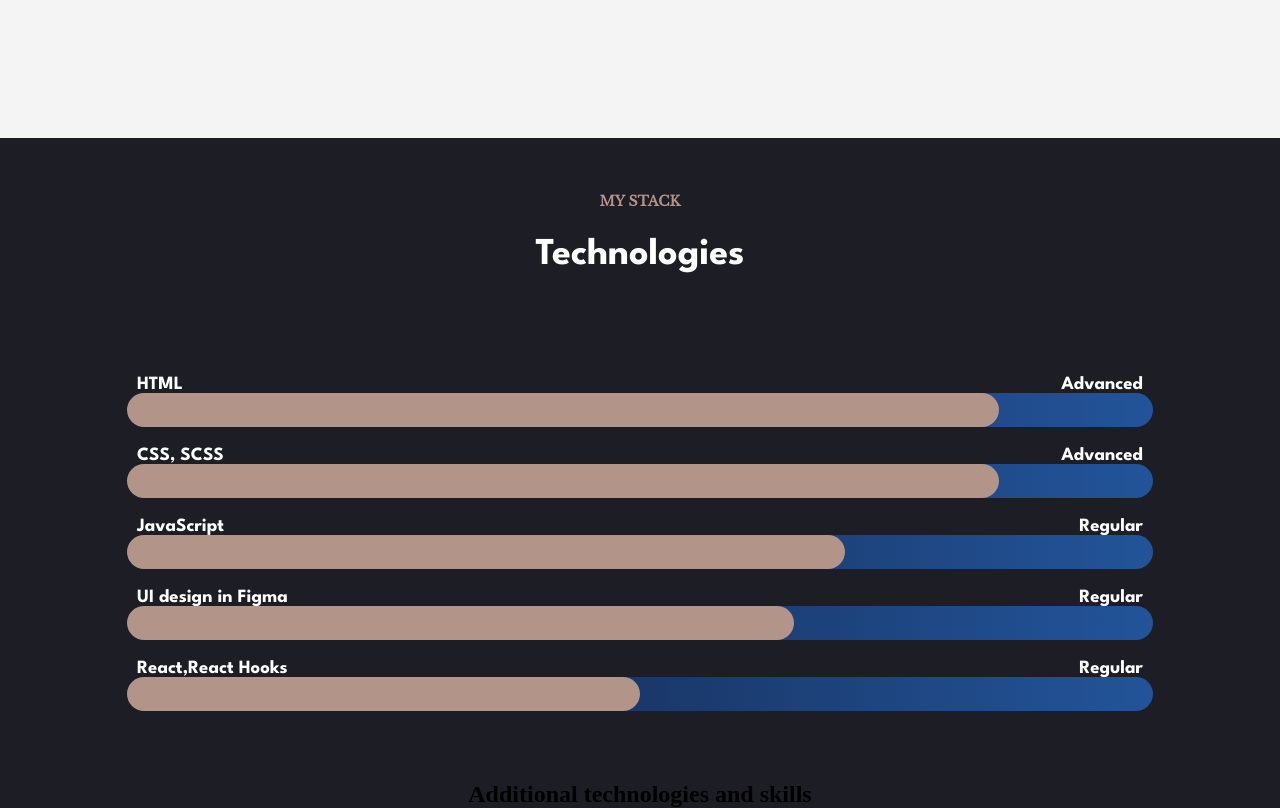
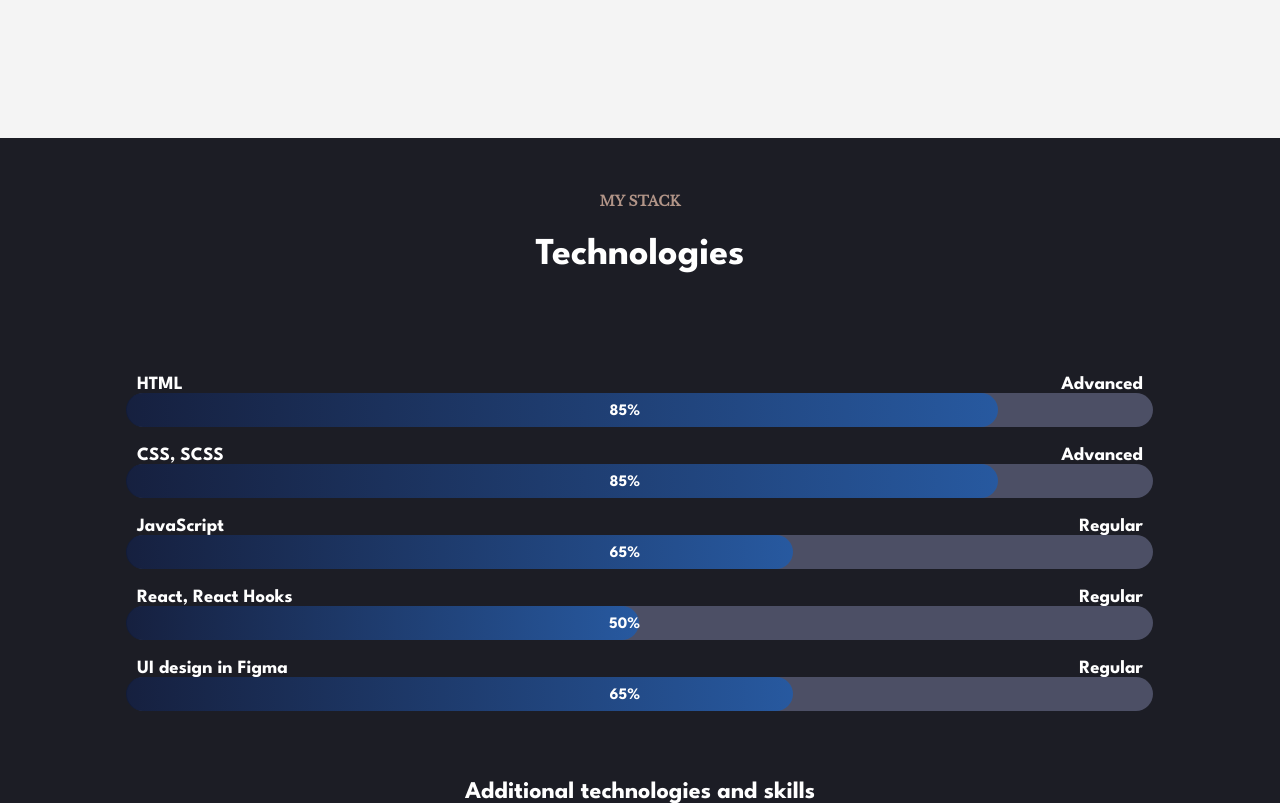
Before and after one commit to romanvtch/about_me, a React (Create React App) app: page / in a window 1280 px wide. Shown: the part 2680-3488 px from the top of the page. Built offline with nearby package versions, Linux system fonts and the light colour scheme.

Commit message:
beta v0.4 optimization

```diff
--- a/src/App.js
+++ b/src/App.js
@@ -26,6 +26,41 @@
   const handleoOpenAbout = () => {
     setIsOpenAbout(!isOpenAbout);
   };
+
+  const skills = [
+    { title: "HTML", level: "Advanced", progressLength: "85%" },
+    { title: "CSS, SCSS", level: "Advanced", progressLength: "85%" },
+    { title: "JavaScript", level: "Regular", progressLength: "65%" },
+    { title: "React, React Hooks", level: "Regular", progressLength: "50%" },
+    { title: "UI design in Figma", level: "Regular", progressLength: "65%" },
+  ];
+
+  const caseList = [
+    {
+      dataAos: "fade-right",
+      link: "https://romanvtch.github.io/onShop/",
+      image: "https://i.ibb.co/28yQp1Y/sneakers.jpg",
+      title: "React Shop",
+      subtitle: "Online shoe store",
+      number: "01",
+    },
+    {
+      dataAos: "fade-left",
+      link: "https://bestcars.rent/",
+      image: "https://i.ibb.co/RHnsWnk/best-cars.png",
+      title: "BestCars",
+      subtitle: "Rent car and drivers",
+      number: "02",
+    },
+    {
+      dataAos: "fade-right",
+      link: '"https://pozniakova.shop/papir.html',
+      image: "https://i.ibb.co/CVZPSbG/wq.jpg",
+      title: "Pozniakova Catalog",
+      subtitle: "Cookies and sweet paper",
+      number: "03",
+    },
+  ];
 
   return (
     <div className={"wrapper " + (isSwitchColor ? "light" : "")}>
@@ -264,43 +299,13 @@
               </div>
 
               <ul className="case__studies">
-                <li className="case__list">
-                  <div data-aos="fade-right" data-aos-duration="500">
-                    <Case
-                      link={"https://romanvtch.github.io/onShop/"}
-                      image={
-                        "https://media-1obl-ru.storage.yandexcloud.net/resize_cache/811683/e71ad92e8a086fd0ad26a63a20c0e003/iblock/05f/05f2556ff310519bdac14965b63732ef.jpg"
-                      }
-                      title={"React Shop"}
-                      subtitle={"Online shoe store"}
-                      number={"01"}
-                    />
-                  </div>
-                </li>
-
-                <li className="case__list">
-                  <div data-aos="fade-left" data-aos-duration="500">
-                    <Case
-                      link={"https://bestcars.rent/"}
-                      image={"https://i.ibb.co/RHnsWnk/best-cars.png"}
-                      title={"BestCars"}
-                      subtitle={"Rent car and drivers"}
-                      number={"02"}
-                    />
-                  </div>
-                </li>
-
-                <li className="case__list">
-                  <div data-aos="fade-right" data-aos-duration="500">
-                    <Case
-                      link={"https://pozniakova.shop/papir.html"}
-                      image={"https://i.ibb.co/CVZPSbG/wq.jpg"}
-                      title={"Pozniakova Catalog"}
-                      subtitle={"Cookies and sweet paper"}
-                      number={"03"}
-                    />
-                  </div>
-                </li>
+                {caseList.map((caseItem) => (
+                  <li key={caseItem.title} className="case__list">
+                    <div data-aos={caseItem.dataAos} data-aos-duration="500">
+                      <Case {...caseItem} />
+                    </div>
+                  </li>
+                ))}
               </ul>
             </div>
           </section>
@@ -309,48 +314,21 @@
             <div className="section__container">
               <div className="case__text">
                 <p>MY STACK</p>
-                <h1 style={{ color: "#fff" }}>Technologies</h1>
+                <h1>Technologies</h1>
               </div>
+
               <ul className="progress__container">
-                <li>
-                  <ProgressBar
-                    title="HTML"
-                    level="Advanced"
-                    progressLength="85%"
-                  />
-                </li>
-                <li>
-                  <ProgressBar
-                    title="CSS, SCSS"
-                    level="Advanced"
-                    progressLength="85%"
-                  />
-                </li>
-                <li>
-                  <ProgressBar
-                    title="JavaScript"
-                    level="Regular"
-                    progressLength="70%"
-                  />
-                </li>
-                <li>
-                  <ProgressBar
-                    title="UI design in Figma"
-                    level="Regular"
-                    progressLength="65%"
-                  />
-                </li>
-                <li>
-                  <ProgressBar
-                    title="React,React Hooks"
-                    level="Regular"
-                    progressLength="50%"
-                  />
-                </li>
+                {skills.map((skill) => (
+                  <li key={skill.title}>
+                    <ProgressBar {...skill} />
+                  </li>
+                ))}
               </ul>
 
-              <div className="addionTech">
+              <div className="tech__container">
                 <h2>Additional technologies and skills</h2>
+
+                <div className="tech"></div>
               </div>
             </div>
           </section>
--- a/src/Components/ProgressBar.jsx
+++ b/src/Components/ProgressBar.jsx
@@ -33,8 +33,7 @@
     </div>
     <div
       className={`progress ${isShowProgress ? "show-before" : ""}`}
-      style={{ "--progressLength": progressLength }}
-    ></div>
+      style={{ "--progressLength": progressLength }}><h4>{progressLength}</h4></div>
     </>
   );
 };
--- a/src/index.scss
+++ b/src/index.scss
@@ -111,6 +111,35 @@
           &::after {
             background-color: #4c4f65;
           }
+        }
+      }
+    }
+    .section__three {
+      .case__text {
+        h1 {
+          color: #4c4f65;
+        }
+      }
+      .progress__container {
+        .text__progress {
+          color: #4c4f65;
+        }
+        .progress {
+          background: #4c4f65;
+          &::before {
+
+            background-color: rgba(28, 29, 37, 0.9);
+            background: linear-gradient(
+              270deg,
+              rgba(35, 90, 166, 0.9),
+              rgba(16, 27, 59, 0.9)
+            );
+          }
+        }
+      }
+      .tech__container {
+        h2 {
+          color: #4c4f65;
         }
       }
     }
@@ -707,9 +736,10 @@
     background-color: #f4f4f4;
 
     .section__container {
+      padding-bottom: 130px;
       .case__studies {
         .case__list {
-          padding-bottom: 130px !important;
+          padding-bottom: 130px;
         }
         .case {
           width: 100%;
@@ -755,8 +785,7 @@
               );
               opacity: 0.9;
 
-              transition: all 0.5s ease;
-              transition-delay: 0.25s;
+              transition: all 0.3s 0.1s ease;
               z-index: 2;
             }
 
@@ -778,7 +807,7 @@
                 font-size: 13.5625em;
                 font-weight: 700;
                 font-family: "League Spartan", sans-serif;
-                transition: color 0.3s 0.8s ease-in-out, transform 0.4s 0.1s,
+                transition: color 0.3s 0.6s ease-in-out, transform 0.4s 0.1s,
                   opacity 0.2s ease-in-out;
                 opacity: 0;
               }
@@ -789,7 +818,7 @@
               bottom: 0;
               left: 60px;
               transform: scale(0.95);
-              transition: transform 0.3s 0.6s ease-in;
+              transition: transform 0.3s 0.6s ease-in-out;
               text-align: start;
               z-index: 2;
 
@@ -861,21 +890,24 @@
     display: block;
     width: 100%;
     height: 100%;
-    background-color: #f4f4f4;
-    background-color: #1c1d25;
     $progressLength: 0% !default;
 
+    .case__text {
+      h1 {
+        color: #fff;
+      }
+    }
     .progress__container {
       width: 90%;
       margin: 0 auto;
       padding: 50px 0px;
+      font-family: "League Spartan", sans-serif;
 
-      .text__progress{
+      .text__progress {
         display: flex;
         justify-content: space-between;
         align-items: center;
         color: #fff;
-        font-family: "League Spartan", sans-serif;
         padding: 0 10px;
       }
 
@@ -885,19 +917,31 @@
         height: 34px;
         width: 100%;
         margin-bottom: 20px;
-        background-color: rgba(28, 29, 37, 0.9);
-        background: linear-gradient(270deg, rgba(35, 90, 166, 0.9), rgba(16, 27, 59, 0.9));
+        background: #4c4f65;
         border-radius: 83px;
 
+        h4 {
+          position: absolute;
+          top: 11px;
+          right: 50%;
+          color: #ffff;
+        }
+
         &:before {
-          content: '';
+          content: "";
           position: absolute;
           top: 0;
-          left: 0;
+          left: -1px;
           height: 100%;
-          width:  $progressLength;
+          width: $progressLength;
           border-radius: 83px;
-          background: #b29588;
+
+          background-color: rgba(28, 29, 37, 0.9);
+        background: linear-gradient(
+          270deg,
+          rgba(35, 90, 166, 0.9),
+          rgba(16, 27, 59, 0.9)
+        );
           transition: width 0.5s 0.3s ease-in-out;
         }
 
@@ -905,12 +949,18 @@
           width: var(--progressLength);
         }
       }
-
     }
 
-    .addionTech{
+    .tech__container {
       text-align: center;
-      .h2{
+      font-family: "League Spartan", sans-serif;
+      h2 {
+        color: #fff;
+      }
+      .tech__container {
+        display: flex;
+        margin: 40px 0px;
+        justify-content: space-around;
         color: #fff;
       }
     }
@@ -1102,6 +1152,9 @@
 }
 @media (max-width: 480px) {
   main {
+    .section__container {
+      padding-bottom: 0px !important;
+    }
     .section__one {
       .one__about {
         .about__tech {
```
